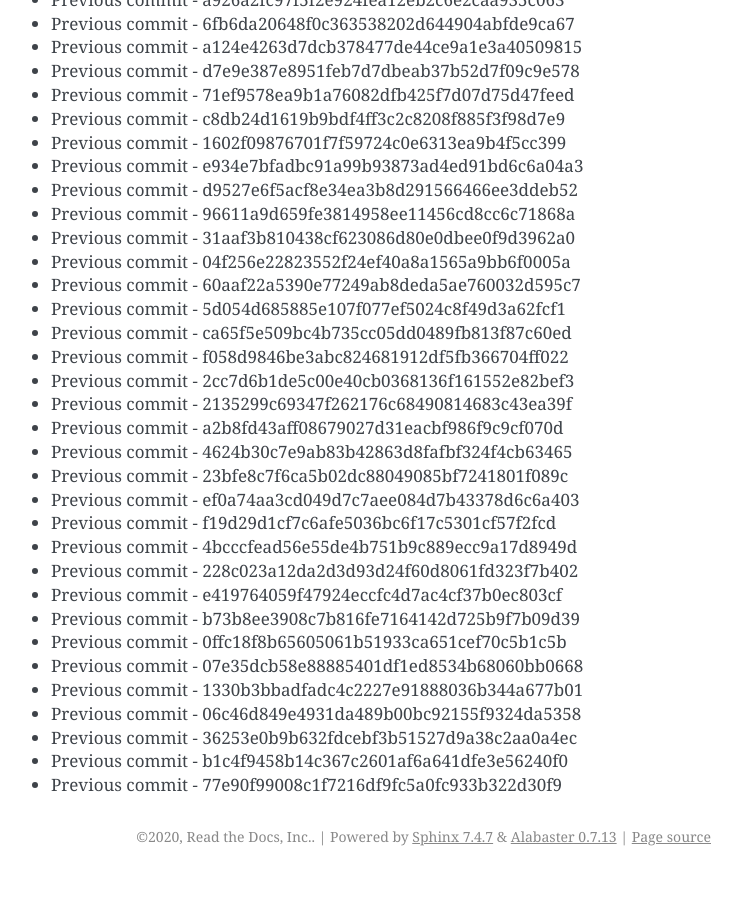
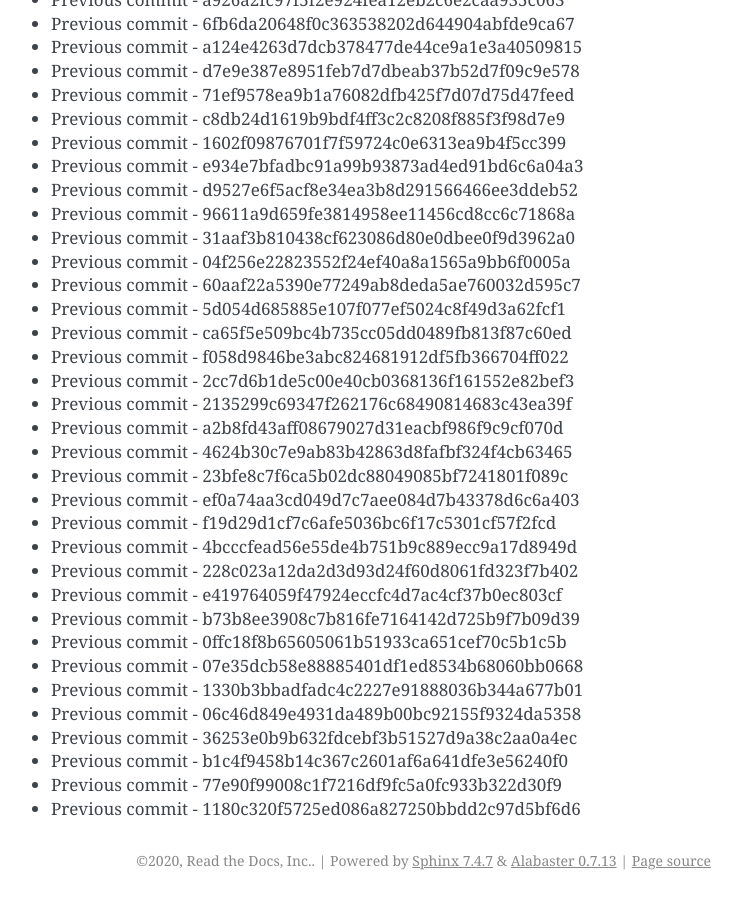
Before and after one commit to readthedocs/rtd-git-stresstest, a Sphinx documentation site: the page built from docs/updates.rst, in a window 1280 px wide and 900 px high, scrolled down 65645 px. Shown: the whole window, without its empty margins (399-1141 px from the left). Built offline with Sphinx 7.4.7, drawn with Linux system fonts in a browser that asks for light colours; before the commit the page ends 66521 px from its top, so only the background shows below that.

Commit message:
Generating commit from previous: 1180c320f5725ed086a827250bbdd2c97d5bf6d6

```diff
--- a/docs/updates.rst
+++ b/docs/updates.rst
@@ -2790,3 +2790,4 @@ It can be tested for any performance characteristics.
 * Previous commit - 36253e0b9b632fdcebf3b51527d9a38c2aa0a4ec
 * Previous commit - b1c4f9458b14c367c2601af6a641dfe3e56240f0
 * Previous commit - 77e90f99008c1f7216df9fc5a0fc933b322d30f9
+* Previous commit - 1180c320f5725ed086a827250bbdd2c97d5bf6d6
```
